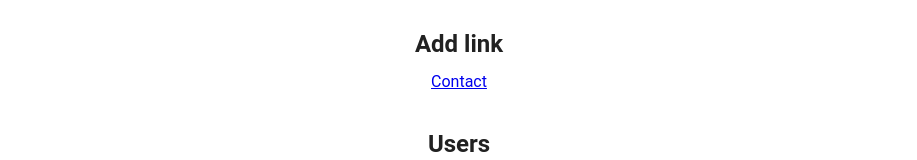
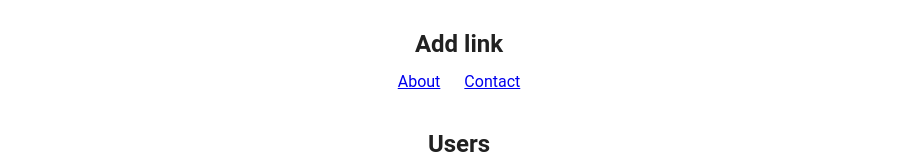
Before and after one commit to yoshiydp/VueTypeApp, a Vue app: page / in a window 1280 px wide. Shown: the part 686-846 px from the top of the page, without its empty margins (181-1098 px from the left). Built offline with nearby package versions, Linux system fonts and the light colour scheme; no server answers.

Commit message:
Add SampleSlot component

```diff
--- a/src/components/HelloWorld.vue
+++ b/src/components/HelloWorld.vue
@@ -97,7 +97,16 @@
         </h2>
 
         <v-row justify="center">
-          <router-link to="contact">Contact</router-link>
+          <router-link
+            to="about"
+            class="mx-3">
+            About
+          </router-link>
+          <router-link
+            to="contact"
+            class="mx-3">
+            Contact
+          </router-link>
         </v-row>
       </v-col>
 
--- /dev/null
+++ b/src/components/SampleSlot.vue
@@ -0,0 +1,45 @@
+<template>
+  <v-app id="inspire">
+    <v-navigation-drawer
+      v-model="drawer"
+      app
+    >
+      <!--  -->
+    </v-navigation-drawer>
+
+    <v-app-bar app>
+      <v-app-bar-nav-icon @click="drawer = !drawer"></v-app-bar-nav-icon>
+
+      <v-toolbar-title>
+        <slot name="pageTitle">Application</slot>
+      </v-toolbar-title>
+    </v-app-bar>
+
+    <v-main>
+      <p>name:<slot :userNm="userNm">{{ userNm.enName }}</slot></p>
+    </v-main>
+  </v-app>
+</template>
+
+<script lang='ts'>
+import { defineComponent } from 'vue';
+
+export default defineComponent({
+  name: 'SampleSlot',
+  data(): {
+    drawer: boolean | null,
+    userNm: {
+      enName: string,
+      jpName: string
+    }
+  } {
+    return {
+      drawer: null,
+      userNm: {
+        enName: 'Mirai Taro',
+        jpName: '未来太郎'
+      }
+    }
+  }
+})
+</script>
--- a/src/views/AboutView.vue
+++ b/src/views/AboutView.vue
@@ -1,5 +1,26 @@
 <template>
-  <div class="about">
-    <h1>This is an about page</h1>
-  </div>
+  <SampleSlot>
+    <template #pageTitle>About Application</template>
+    <template v-slot:default="slotProps">
+      {{ slotProps.userNm.jpName }}
+    </template>
+  </SampleSlot>
 </template>
+
+<script lang="ts">
+import { defineComponent } from 'vue';
+
+// Components
+import SampleSlot from '../components/SampleSlot.vue';
+
+export default defineComponent({
+  name: 'AboutView',
+  data () {
+    return {
+    }
+  },
+  components: {
+    SampleSlot,
+  },
+});
+</script>
```
